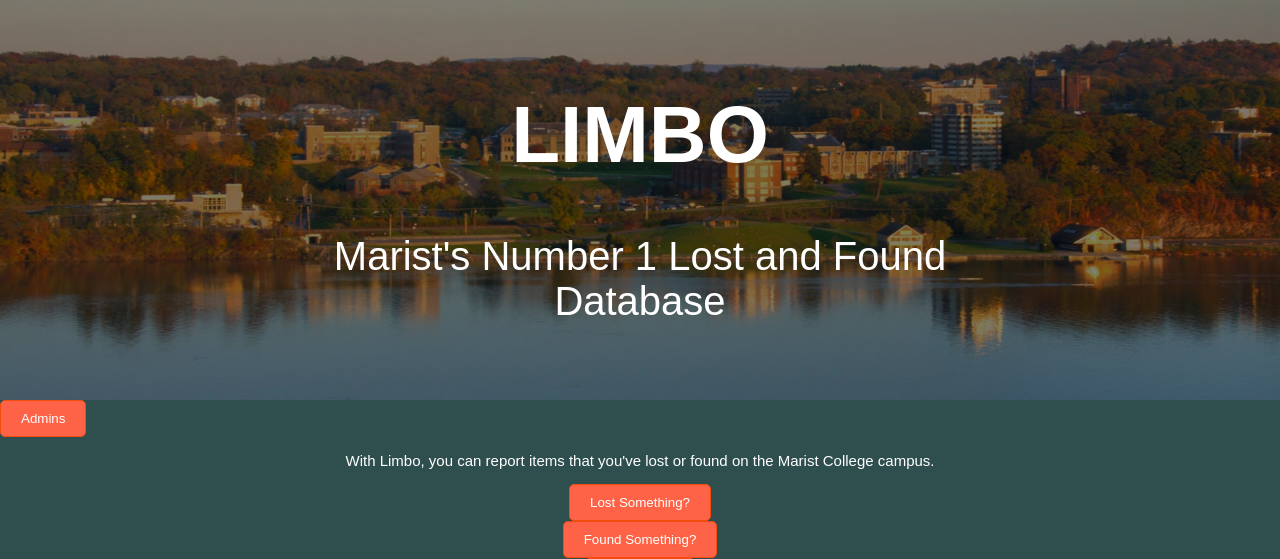
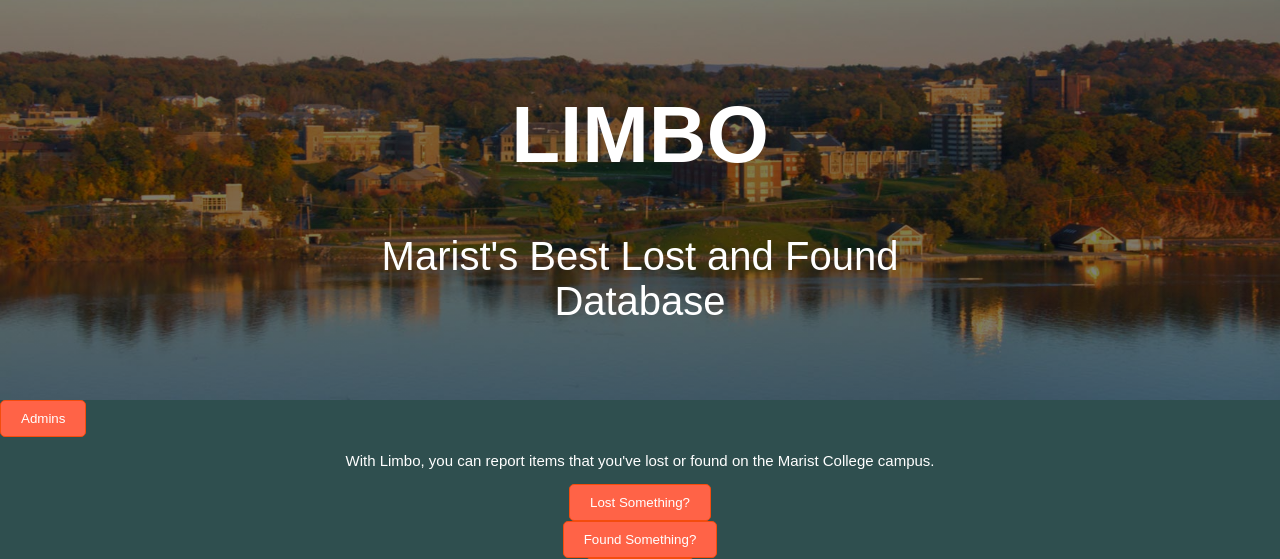
Before and after one commit to melissachodziutko/limbo, a PHP site: page /LandingPageLIMBO.php in a window 1280 px wide. Shown: the top 559 px of the page. Run offline with PHP 8.4, Linux system fonts and the light colour scheme.

Commit message:
Update LandingPageLIMBO.php

```diff
--- a/LandingPageLIMBO.php
+++ b/LandingPageLIMBO.php
@@ -59,11 +59,11 @@ input[type=submit]:hover {
             <link rel="stylesheet" href="overall.css">
   <div class="hero-text">
     <h1>LIMBO</h1>
-    <p>Marist's Number 1 Lost and Found Database</p>
+    <p>Marist's Best Lost and Found Database</p>
   </div>
 </div>
         <title>Welcome to Limbo!</title>
-        <meta name="description" content="An interactive getting started guide for Brackets.">
+        <meta name="description">
     </head>
     <body>
         <!-- this would lead to adminlogin.html -->
```
